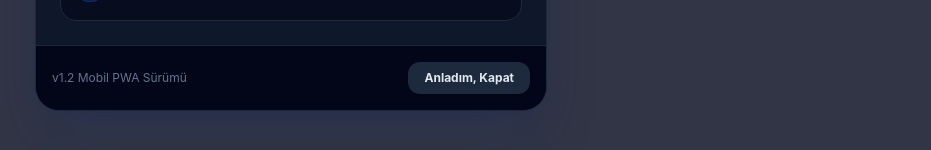
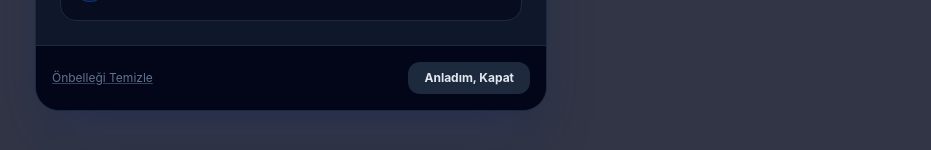
Before and after one commit to gokhanSucsuz/SOSYAL-YARDIM-DE-ERLEND-RME-VE-PUANLAMA-Y-NERGES-, a Next.js app: page /login in a window 1280 px wide. Both pictures are taken after a click on the button "Mobil Sürümü İndir". Shown: the part 496-646 px from the top of the page, without its empty margins (349-1280 px from the left). Built offline with nearby package versions, Linux system fonts and the light colour scheme.

Commit message:
refactor: update service worker and add cache clear
- Increment service worker cache version
- Make service worker installation more resilient
- Add cache clearing functionality to PWA install modal
- Remove dynamic rendering flag and unused 404 page

```diff
--- a/app/layout.tsx
+++ b/app/layout.tsx
@@ -1,7 +1,5 @@
 import { type ReactNode } from "react";
 import "./globals.css";
-
-export const dynamic = "force-dynamic";
 
 export const viewport = {
   themeColor: "#1e293b",
--- a/app/not-found.tsx
+++ /dev/null
@@ -1,10 +0,0 @@
-export default function NotFound() {
-  return (
-    <div className="flex h-screen items-center justify-center bg-slate-900 text-white">
-      <div className="text-center">
-        <h1 className="text-4xl font-bold mb-4">404</h1>
-        <p className="text-slate-400">Sayfa bulunamadı.</p>
-      </div>
-    </div>
-  );
-}
--- a/components/install-pwa-modal.tsx
+++ b/components/install-pwa-modal.tsx
@@ -164,7 +164,19 @@ export function InstallPwaModal({ isOpen, onClose, deferredPrompt }: InstallPwaM
 
         {/* Footer */}
         <div className="bg-slate-950 p-4 border-t border-slate-800 flex justify-between items-center text-xs">
-          <span className="text-slate-500">v1.2 Mobil PWA Sürümü</span>
+          <button
+            onClick={() => {
+              if (window.caches) {
+                caches.keys().then((names) => {
+                  for (let name of names) caches.delete(name);
+                });
+              }
+              window.location.reload();
+            }}
+            className="text-slate-500 hover:text-white underline decoration-slate-700 transition-colors"
+          >
+            Önbelleği Temizle
+          </button>
           <button
             onClick={onClose}
             className="px-4 py-2 bg-slate-800 hover:bg-slate-700 text-slate-200 rounded-xl font-bold transition-colors"
--- a/public/sw.js
+++ b/public/sw.js
@@ -1,10 +1,14 @@
-const CACHE_NAME = 'sosyal-yardim-pwa-v3';
+const CACHE_NAME = 'sosyal-yardim-pwa-v4';
 
 self.addEventListener('install', (event) => {
   self.skipWaiting();
   event.waitUntil(
     caches.open(CACHE_NAME).then((cache) => {
-      return cache.addAll(['/', '/manifest.json', '/favicon.ico']);
+      // Intentionally not failing the install if a cache fails
+      cache.add('/').catch(() => console.log('Failed to cache /'));
+      cache.add('/manifest.json').catch(() => console.log('Failed to cache manifest'));
+      cache.add('/favicon.ico').catch(() => console.log('Failed to cache favicon'));
+      return Promise.resolve();
     })
   );
 });
@@ -32,7 +36,6 @@ self.addEventListener('fetch', (event) => {
   event.respondWith(
     fetch(event.request)
       .then((response) => {
-        // Cache successful GET requests for offline usage
         if (response.status === 200 && url.protocol.startsWith('http')) {
           const responseClone = response.clone();
           caches.open(CACHE_NAME).then((cache) => {
@@ -45,7 +48,6 @@ self.addEventListener('fetch', (event) => {
         return caches.match(event.request).then((cachedResponse) => {
           if (cachedResponse) return cachedResponse;
 
-          // Fallback to '/' for navigation requests
           if (event.request.mode === 'navigate') {
             return caches.match('/');
           }
```
